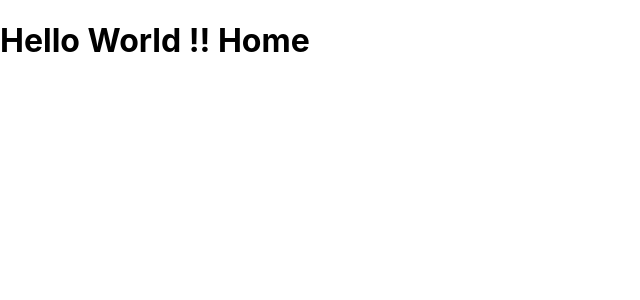
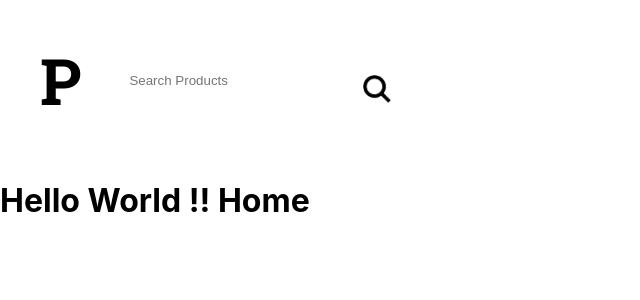
Before and after one commit to JViktoRArtola/product-hunt, a Next.js app: page / in a window 1280 px wide. Shown: the top 300 px of the page, without its empty margins (0-640 px from the left). Built offline with nearby package versions, Linux system fonts and the light colour scheme.

Commit message:
Add Header component

```diff
--- /dev/null
+++ b/components/layout/Header.js
@@ -0,0 +1,46 @@
+import React from 'react';
+import Link from "next/link";
+import styled from "@emotion/styled";
+import {css} from "@emotion/react";
+import Search from "../ui/Search";
+
+const HeaderContainer = styled.div`
+    max-width: 1200px;
+    width: 95%;
+    margin: 0 auto;
+    @media (min-width:768px){
+    display: flex;
+    justify-content: space-between;
+    }
+`
+const Logo = styled.p`
+    color: var(--orange);
+    font-size: 4rem;
+    line-height: 0;
+    font-weight: 700;
+    font-family: 'Roboto Slab', serif;
+    margin-right: 2rem;
+    cursor: pointer;
+`
+
+const Header = () => {
+    return (
+        <header css={css`
+                    border-bottom: 2px solid var(--gris3);
+                    padding: 1rem 0;`}>
+            <HeaderContainer>
+                <div css={css`display: flex;
+                        align-items: center`}>
+                    <Link href='/'><Logo>P</Logo></Link>
+                    <Search/>
+                </div>
+                <div css={css`
+                        display: flex;
+                        align-items: center`}>
+                </div>
+            </HeaderContainer>
+        </header>
+    );
+};
+
+export default Header;
--- a/components/layout/Layout.js
+++ b/components/layout/Layout.js
@@ -1,5 +1,6 @@
 import React from 'react';
 import Head from "next/head";
+import Header from "./Header";
 
 const Layout = props => {
     return (
@@ -15,6 +16,7 @@
                     href="https://fonts.googleapis.com/css2?family=PT+Sans:wght@400;700&family=Roboto+Slab:wght@400;700&display=swap"
                     rel="stylesheet"/>
             </Head>
+            <Header />
             <main>
                 {props.children}
             </main>
```
